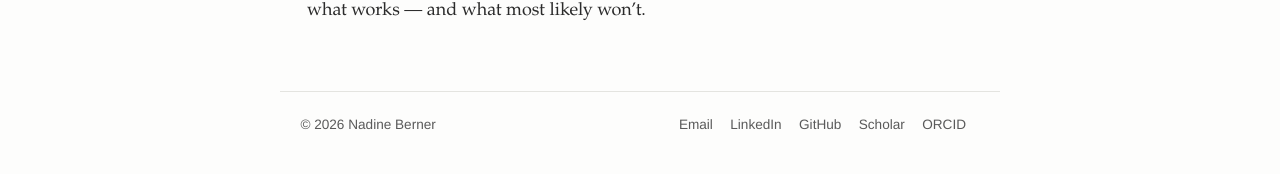
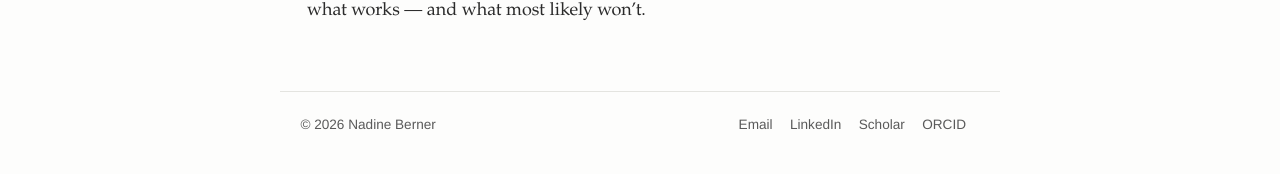
Before and after one commit to PyAtWork/PyAtWork.github.io, a Jekyll site: the page built from index.md, in a window 1280 px wide. Shown: the part 1006-1180 px from the top of the page. Built offline with Jekyll 4.4.1, drawn with Linux system fonts in a browser that asks for light colours.

Commit message:
Remove GitHub link from footer in default layout

```diff
--- a/_layouts/default.html
+++ b/_layouts/default.html
@@ -25,7 +25,6 @@
     <span class="footer-links">
       <a href="mailto:dinschuetz@web.de">Email</a>
       <a href="https://www.linkedin.com/in/nadineberner/">LinkedIn</a>
-      <a href="https://github.com/pyatwork">GitHub</a>
       <a href="https://scholar.google.de/citations?user=LOjiOkkAAAAJ&hl=en&oi=ao">Scholar</a>
       <a href="https://orcid.org/0000-0002-1843-2747">ORCID</a>
     </span>
```
